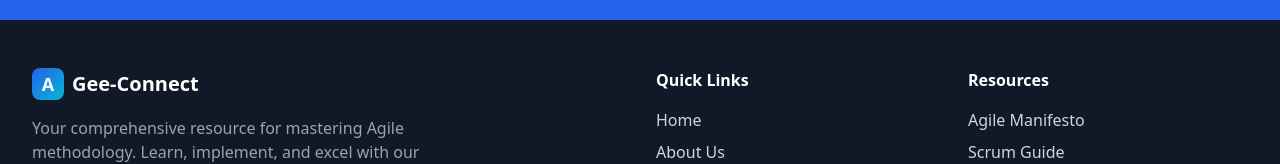
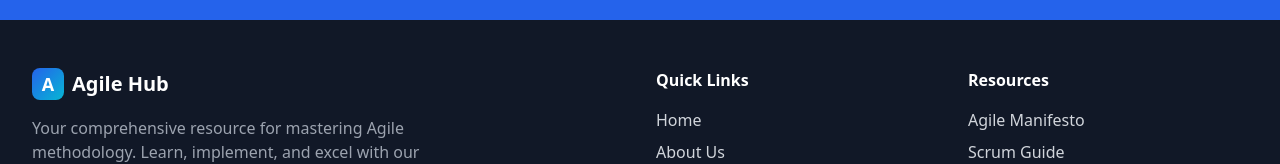
Before and after one commit to femgee/gee-connect, a React (Vite) app: page / in a window 1280 px wide. Shown: the part 1549-1713 px from the top of the page. Built offline with nearby package versions, Linux system fonts and the light colour scheme; no server answers.

Commit message:
Update Footer.tsx
Chnaged the gee-connect to Agile Hub

```diff
--- a/src/components/Footer.tsx
+++ b/src/components/Footer.tsx
@@ -16,7 +16,7 @@ export function Footer({ onNavigate }: FooterProps) {
               <div className="w-8 h-8 bg-gradient-to-br from-blue-600 to-cyan-500 rounded-lg flex items-center justify-center">
                 <span className="text-white font-bold text-lg">A</span>
               </div>
-              <h3 className="text-xl font-bold text-white">Gee-Connect</h3>
+              <h3 className="text-xl font-bold text-white">Agile Hub</h3>
             </div>
             <p className="text-gray-400 mb-4 max-w-md">
               Your comprehensive resource for mastering Agile methodology. Learn, implement,
```
